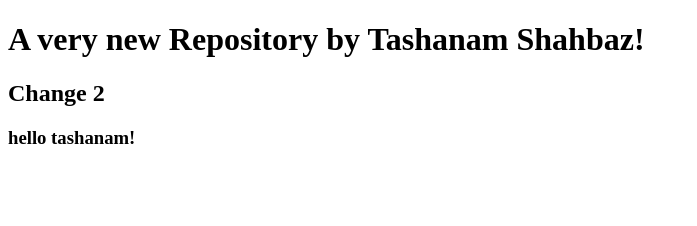
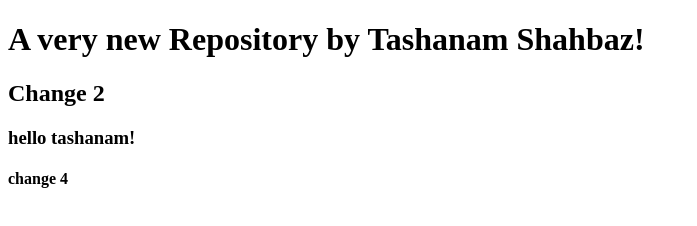
Before and after one commit to ShahbazTashanam72/Bootcamp_2020, a plain HTML site: page index.html in a window 1280 px wide. Shown: the whole page, without its empty margins (0-697 px from the left). Drawn offline with Linux system fonts and the light colour scheme.

Commit message:
Update index.html

```diff
--- a/index.html
+++ b/index.html
@@ -9,5 +9,6 @@
     <h1>A very new Repository by Tashanam Shahbaz!</h1>
     <h2>Change 2</h2>
     <h3>hello tashanam!</h3>
+    <h4>change 4</h4>
 </body>
 </html>
```
